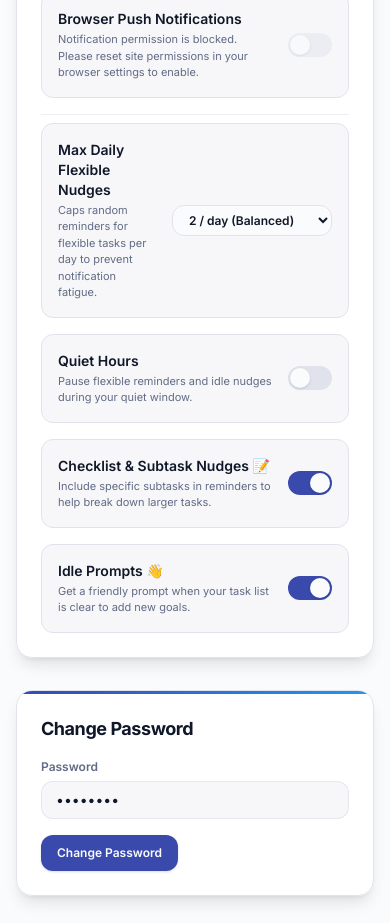
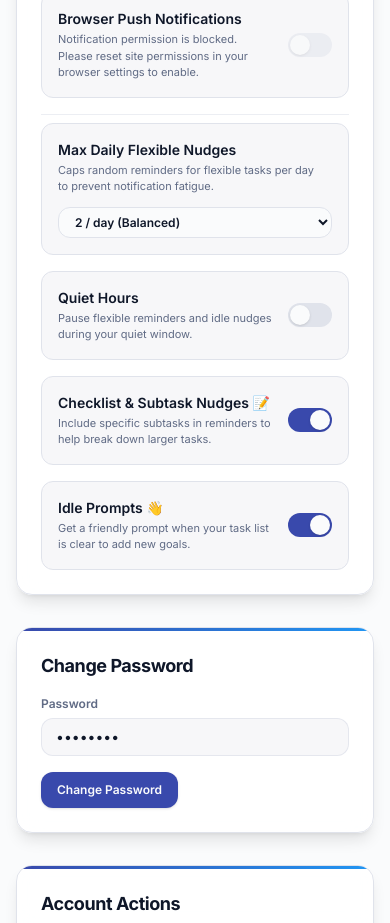
Before and after one commit to Gahbriehel/nudger, a Next.js app: page /settings in a window 390 px wide. Shown: the part 980-1903 px from the top of the page. Built offline with nearby package versions, Linux system fonts and the light colour scheme; no server answers.

Commit message:
ui: make daily flexible nudge cap settings responsive for small screens

```diff
--- a/src/components/dashboard/SettingsView.tsx
+++ b/src/components/dashboard/SettingsView.tsx
@@ -444,8 +444,8 @@ export function SettingsView() {
           {/* Smart Controls Division */}
           <div className="pt-2 space-y-4 border-t border-border/60">
             {/* Daily Flexible Nudge Cap */}
-            <div className="flex items-center justify-between p-4 bg-muted/40 border border-border rounded-xl">
-              <div className="space-y-0.5 pr-4">
+            <div className="flex flex-col sm:flex-row sm:items-center justify-between gap-3 p-4 bg-muted/40 border border-border rounded-xl">
+              <div className="flex-1 min-w-0 space-y-0.5 pr-2">
                 <Label
                   htmlFor="maxFlexibleNudges"
                   className="text-sm font-semibold block text-foreground"
@@ -468,7 +468,7 @@ export function SettingsView() {
                     max_flexible_nudges_per_day: val,
                   });
                 }}
-                className="bg-background border border-border text-foreground text-xs font-semibold rounded-lg px-3 py-1.5 focus:outline-none focus:ring-1 focus:ring-primary cursor-pointer"
+                className="shrink-0 bg-background border border-border text-foreground text-xs font-semibold rounded-lg px-3 py-1.5 focus:outline-none focus:ring-1 focus:ring-primary cursor-pointer"
               >
                 <option value={1}>1 / day (Minimal)</option>
                 <option value={2}>2 / day (Balanced)</option>
```
